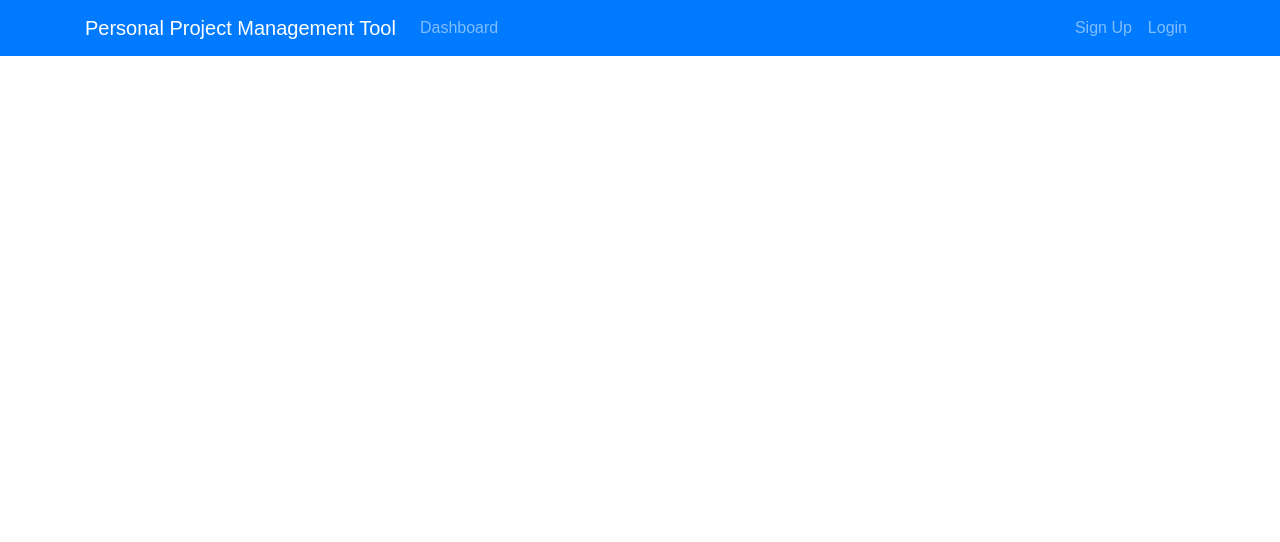
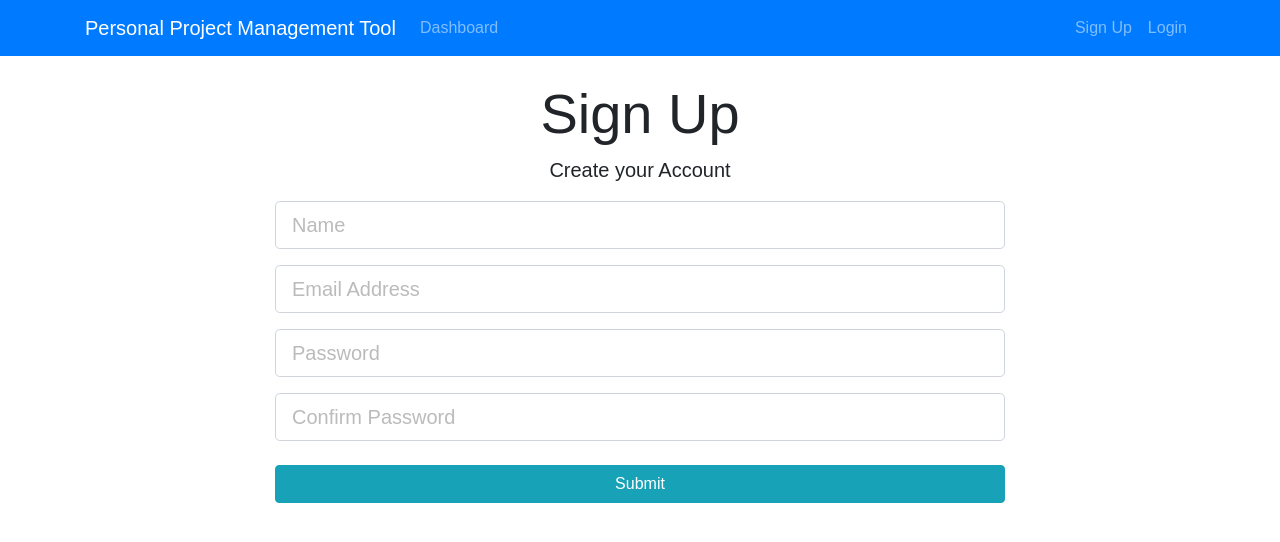
Before and after one commit to NauAlex93/AgilePPMTool, a React (Create React App) app in the folder ppmtool-react-client/: page /register in a window 1280 px wide. Shown: the top 542 px of the page. Built offline with nearby package versions, Linux system fonts and the light colour scheme.

Commit message:
Added login page, registration form

```diff
--- a/ppmtool-react-client/src/App.js
+++ b/ppmtool-react-client/src/App.js
@@ -11,6 +11,9 @@
 import ProjectBoard from "./components/ProjectBoard/ProjectBoard";
 import AddProjectTask from "./components/ProjectBoard/ProjectTasks/AddProjectTask";
 import UpdateProjectTask from "./components/ProjectBoard/ProjectTasks/UpdateProjectTask";
+import Landing from "./components/Layout/Landing";
+import Register from "./components/UserManagement/Register";
+import Login from "./components/UserManagement/Login";
 
 class App extends Component {
   render() {
@@ -19,6 +22,11 @@
         <Router>
           <div className="App">
             <Header></Header>
+
+            <Route exact path="/" component={Landing} />
+            <Route exact path="/register" component={Register} />
+            <Route exact path="/login" component={Login} />
+
             <Route exact path="/dashboard" component={Dashboard} />
             <Route exact path="/addProject" component={AddProject} />
             <Route exact path="/updateProject/:id" component={UpdateProject} />
--- a/ppmtool-react-client/src/components/Layout/Header.js
+++ b/ppmtool-react-client/src/components/Layout/Header.js
@@ -1,36 +1,42 @@
 import React, { Component } from "react";
+import { Link } from "react-router-dom";
 
 class Header extends Component {
   render() {
     return (
       <nav className="navbar navbar-expand-sm navbar-dark bg-primary mb-4">
         <div className="container">
-            <a className="navbar-brand" href="Dashboard.html">
+          <Link className="navbar-brand" to="/">
             Personal Project Management Tool
-            </a>
-            <button className="navbar-toggler" type="button" data-toggle="collapse" data-target="#mobile-nav">
+          </Link>
+          <button
+            className="navbar-toggler"
+            type="button"
+            data-toggle="collapse"
+            data-target="#mobile-nav"
+          >
             <span className="navbar-toggler-icon" />
           </button>
 
           <div className="collapse navbar-collapse" id="mobile-nav">
             <ul className="navbar-nav mr-auto">
               <li className="nav-item">
-                        <a className="nav-link" href="/dashboard">
+                <Link className="nav-link" to="/dashboard">
                   Dashboard
-                        </a>
+                </Link>
               </li>
             </ul>
 
             <ul className="navbar-nav ml-auto">
               <li className="nav-item">
-                        <a className="nav-link " href="register.html">
+                <Link className="nav-link" to="/register">
                   Sign Up
-                        </a>
+                </Link>
               </li>
               <li className="nav-item">
-                        <a className="nav-link" href="login.html">
+                <Link className="nav-link" to="/login">
                   Login
-                        </a>
+                </Link>
               </li>
             </ul>
           </div>
--- /dev/null
+++ b/ppmtool-react-client/src/components/Layout/Landing.js
@@ -0,0 +1,34 @@
+import React, { Component } from "react";
+import { Link } from "react-router-dom";
+
+class Landing extends Component {
+  render() {
+    return (
+      <div className="landing">
+        <div className="light-overlay landing-inner text-dark">
+          <div className="container">
+            <div className="row">
+              <div className="col-md-12 text-center">
+                <h1 className="display-3 mb-4">
+                  Personal Project Management Tool
+                </h1>
+                <p className="lead">
+                  Create your account to join active projects or start your own
+                </p>
+                <hr />
+                <Link className="btn btn-lg btn-primary mr-2" to="/register">
+                  Sign Up
+                </Link>
+                <Link className="btn btn-lg btn-secondary mr-2" to="/login">
+                  Login
+                </Link>
+              </div>
+            </div>
+          </div>
+        </div>
+      </div>
+    );
+  }
+}
+
+export default Landing;
--- /dev/null
+++ b/ppmtool-react-client/src/components/UserManagement/Login.js
@@ -0,0 +1,38 @@
+import React, { Component } from "react";
+
+class Login extends Component {
+  render() {
+    return (
+      <div className="login">
+        <div className="container">
+          <div className="row">
+            <div className="col-md-8 m-auto">
+              <h1 className="display-4 text-center">Log In</h1>
+              <form action="dashboard.html">
+                <div className="form-group">
+                  <input
+                    type="email"
+                    className="form-control form-control-lg"
+                    placeholder="Email Address"
+                    name="email"
+                  />
+                </div>
+                <div className="form-group">
+                  <input
+                    type="password"
+                    className="form-control form-control-lg"
+                    placeholder="Password"
+                    name="password"
+                  />
+                </div>
+                <input type="submit" className="btn btn-info btn-block mt-4" />
+              </form>
+            </div>
+          </div>
+        </div>
+      </div>
+    );
+  }
+}
+
+export default Login;
--- /dev/null
+++ b/ppmtool-react-client/src/components/UserManagement/Register.js
@@ -0,0 +1,55 @@
+import React, { Component } from "react";
+
+class Register extends Component {
+  render() {
+    return (
+      <div className="register">
+        <div className="container">
+          <div className="row">
+            <div className="col-md-8 m-auto">
+              <h1 className="display-4 text-center">Sign Up</h1>
+              <p className="lead text-center">Create your Account</p>
+              <form action="create-profile.html">
+                <div className="form-group">
+                  <input
+                    type="text"
+                    className="form-control form-control-lg"
+                    placeholder="Name"
+                    name="name"
+                    required
+                  />
+                </div>
+                <div className="form-group">
+                  <input
+                    type="email"
+                    className="form-control form-control-lg"
+                    placeholder="Email Address"
+                    name="email"
+                  />
+                </div>
+                <div className="form-group">
+                  <input
+                    type="password"
+                    className="form-control form-control-lg"
+                    placeholder="Password"
+                    name="password"
+                  />
+                </div>
+                <div className="form-group">
+                  <input
+                    type="password"
+                    className="form-control form-control-lg"
+                    placeholder="Confirm Password"
+                    name="password2"
+                  />
+                </div>
+                <input type="submit" className="btn btn-info btn-block mt-4" />
+              </form>
+            </div>
+          </div>
+        </div>
+      </div>
+    );
+  }
+}
+export default Register;
```
Lines whose indentation alone changed are shown as unchanged.
